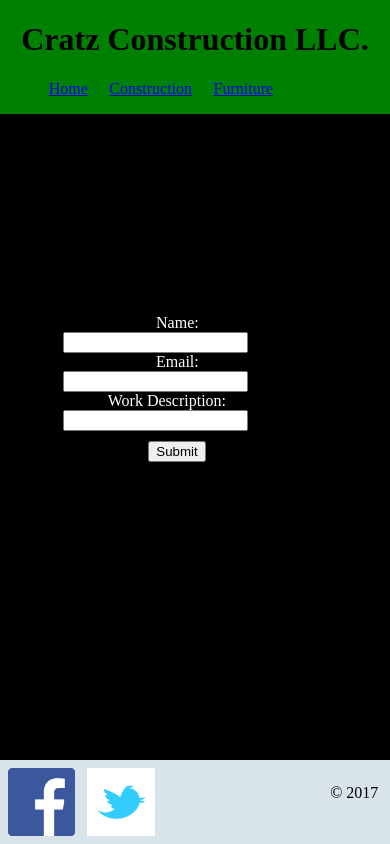
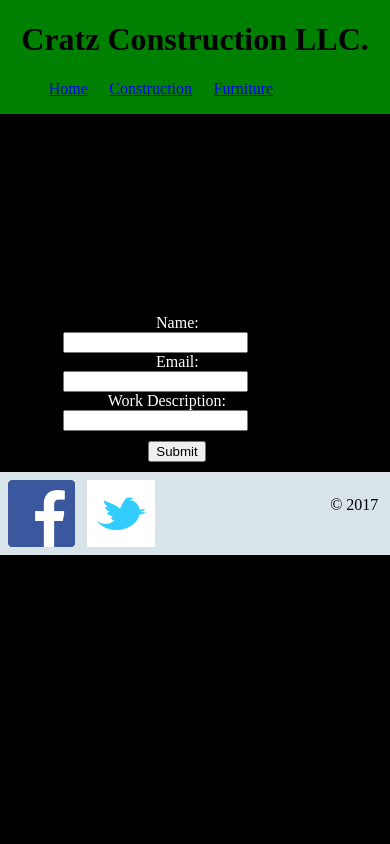
Before and after one commit to BrettLaguerra/Evan-LLC, a plain HTML site: page contact.html in a window 390 px wide. Drawn offline with Linux system fonts and the light colour scheme.

Commit message:
Responsive

```diff
--- a/CSS/style.css
+++ b/CSS/style.css
@@ -6,7 +6,7 @@ UNIVERSAL
 ::-webkit-scrollbar {
     width: 0px;
 		height: 0px;
-    background: transparent; /* make scrollbar transparent */
+    background: transparent; /* make scrollbar transparent*/
 }
 
 .main-header {
@@ -122,16 +122,48 @@ button {
 MEDIA QUERIES
 ********************************************/
 /*
+
+Add Bootstrap for form page:
+<link rel="stylesheet" href="https://maxcdn.bootstrapcdn.com/bootstrap/4.0.0-beta.2/css/bootstrap.min.css" integrity="sha384-PsH8R72JQ3SOdhVi3uxftmaW6Vc51MKb0q5P2rRUpPvrszuE4W1povHYgTpBfshb" crossorigin="anonymous">
+<script src="https://code.jquery.com/jquery-3.2.1.slim.min.js" integrity="sha384-KJ3o2DKtIkvYIK3UENzmM7KCkRr/rE9/Qpg6aAZGJwFDMVNA/GpGFF93hXpG5KkN" crossorigin="anonymous"></script>
+<script src="https://cdnjs.cloudflare.com/ajax/libs/popper.js/1.12.3/umd/popper.min.js" integrity="sha384-vFJXuSJphROIrBnz7yo7oB41mKfc8JzQZiCq4NCceLEaO4IHwicKwpJf9c9IpFgh" crossorigin="anonymous"></script>
+<script src="https://maxcdn.bootstrapcdn.com/bootstrap/4.0.0-beta.2/js/bootstrap.min.js" integrity="sha384-alpBpkh1PFOepccYVYDB4do5UnbKysX5WZXm3XxPqe5iKTfUKjNkCk9SaVuEZflJ" crossorigin="anonymous"></script>
+
+Height Breaks:
+    730px
+
+Width Breaks:
+  348px for form
+  308px for carousel
+  327 for home
+  618 for home page
+  1069 for home page
+
 @media (min-width: 769px) {
-  .main-nav,
-  .main-header{
+
+}
+
+@media (min-width: 1025px) {
+
+}
+*/
+
+@media (min-width: 327px) {
+  body {
+    height: auto;
   }
 }
 
-@media (min-width: 1025px) {
-  .main-header{
-    text-align: left;
-    justify-content: space-between;
+@media (min-width: 618px) {
+  body {
+    height: 100vh;
+  }
+
+
+}
+
+@media (min-width: 1069px) {
+  .index-background {
+    padding: 10% 0 0 0;
   }
 }
-*/
```
Also changed, not shown: index.html (+0 -3 lines), con.html (added).
